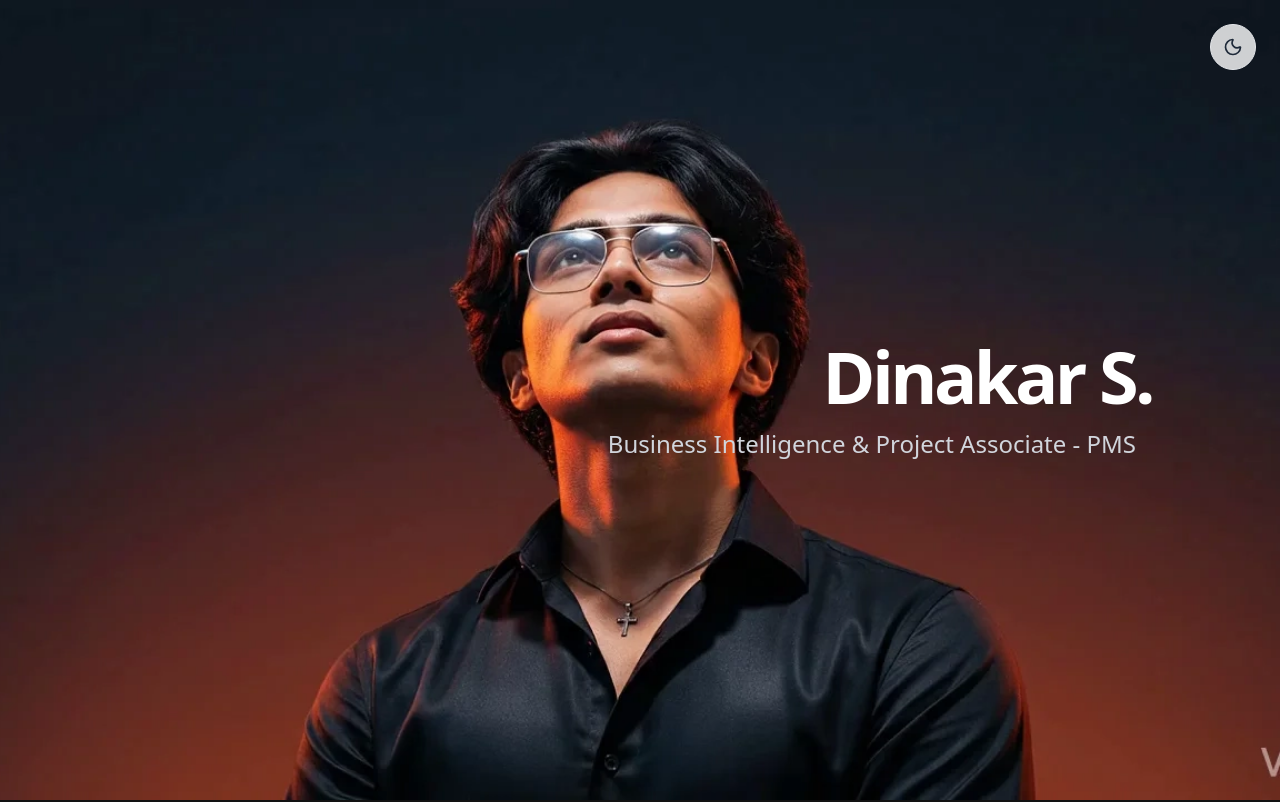
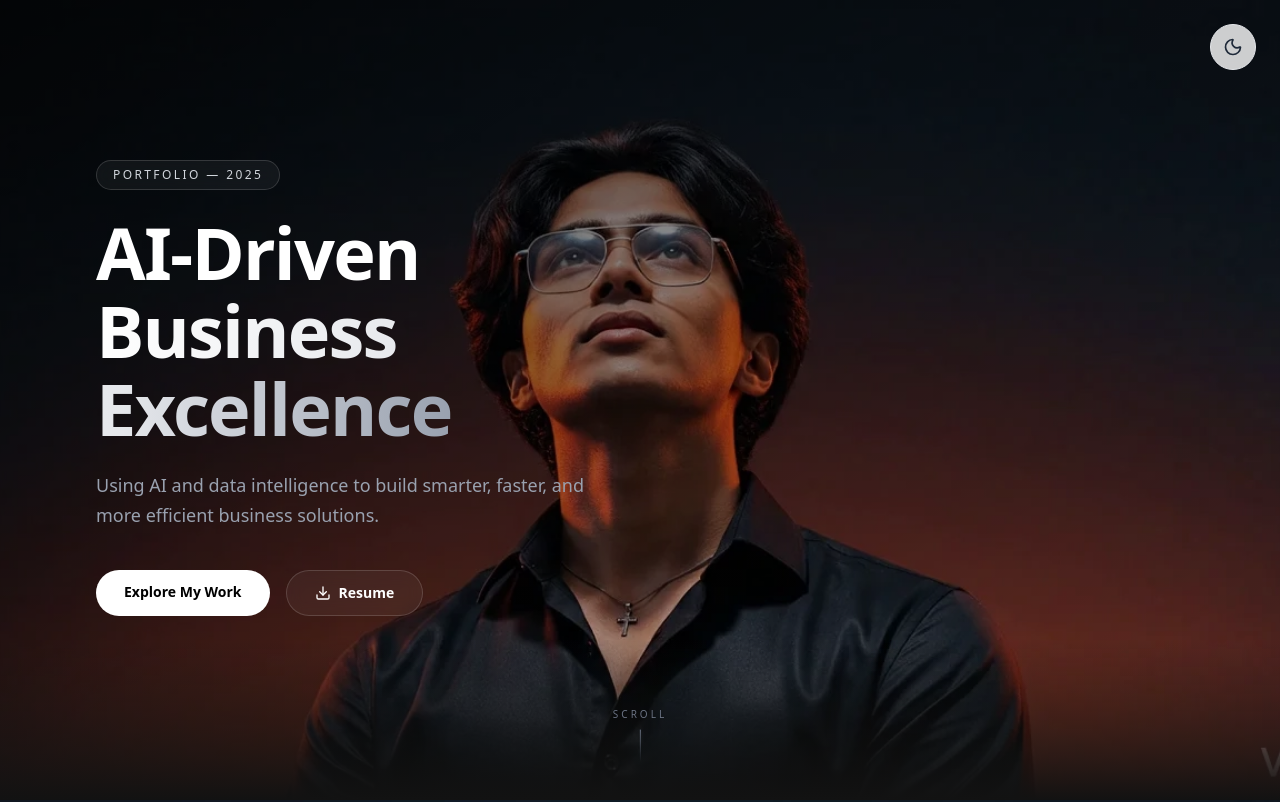
Before and after one commit to dinakardinu26/dinakar-portfolio, a Next.js app: page / in a window 1280 px wide. Shown: the top 802 px of the page. Built offline with nearby package versions, Linux system fonts and the light colour scheme.

Commit message:
feat: Add premium hero section with gaze-directed typography and CTA buttons

```diff
--- a/app/page.tsx
+++ b/app/page.tsx
@@ -1,3 +1,4 @@
+import Hero from "@/components/Hero";
 import ScrollyCanvas from "@/components/ScrollyCanvas";
 import Overlay from "@/components/Overlay";
 import Highlights from "@/components/Highlights";
@@ -11,11 +12,14 @@ import Contact from "@/components/Contact";
 export default function Home() {
   return (
     <main className="bg-[#121212] min-h-[100dvh] no-scrollbar font-sans selection:bg-purple-500/30">
+      <Hero />
       <ScrollyCanvas>
         <Overlay />
       </ScrollyCanvas>
       <Highlights />
-      <About />
+      <div id="about">
+        <About />
+      </div>
       <ExpertiseSkills />
       <Experience />
       <Education />
--- /dev/null
+++ b/components/Hero.tsx
@@ -0,0 +1,102 @@
+"use client";
+
+import { motion } from "framer-motion";
+import { Download } from "lucide-react";
+
+export default function Hero() {
+  return (
+    <section className="relative h-[100dvh] w-full overflow-hidden bg-[#121212]">
+      {/* Hero Image — first frame of the sequence */}
+      <div className="absolute inset-0">
+        <img
+          src="/sequence/frame_000_delay-0.066s.webp"
+          alt="Dinakar S — Portrait"
+          className="h-full w-full object-cover object-top"
+          loading="eager"
+          fetchPriority="high"
+        />
+        {/* Cinematic overlay gradient — darkens the top-left for text readability */}
+        <div className="absolute inset-0 bg-gradient-to-br from-black/80 via-black/40 to-transparent" />
+        {/* Bottom fade for seamless transition into the scrolly section */}
+        <div className="absolute inset-x-0 bottom-0 h-40 bg-gradient-to-t from-[#121212] to-transparent" />
+      </div>
+
+      {/* Text Block — positioned in the top-left where the subject is looking */}
+      <div className="relative z-10 flex h-full flex-col justify-start px-8 pt-28 md:px-24 md:pt-36 lg:pt-40">
+
+        {/* Eyebrow Tag */}
+        <motion.span
+          initial={{ opacity: 0, y: 20 }}
+          animate={{ opacity: 1, y: 0 }}
+          transition={{ duration: 0.6, delay: 0.2 }}
+          className="mb-6 inline-block w-fit rounded-full border border-white/15 bg-white/5 px-4 py-1.5 text-xs font-medium uppercase tracking-[0.2em] text-gray-300 backdrop-blur-sm"
+        >
+          Portfolio — 2025
+        </motion.span>
+
+        {/* Primary Heading */}
+        <motion.h1
+          initial={{ opacity: 0, y: 30 }}
+          animate={{ opacity: 1, y: 0 }}
+          transition={{ duration: 0.7, delay: 0.4 }}
+          className="max-w-2xl text-4xl font-bold leading-[1.08] tracking-tight text-white sm:text-5xl md:text-6xl lg:text-7xl"
+        >
+          AI-Driven<br />
+          <span className="bg-gradient-to-r from-white via-gray-200 to-gray-400 bg-clip-text text-transparent">
+            Business Excellence
+          </span>
+        </motion.h1>
+
+        {/* Subtext */}
+        <motion.p
+          initial={{ opacity: 0, y: 20 }}
+          animate={{ opacity: 1, y: 0 }}
+          transition={{ duration: 0.6, delay: 0.7 }}
+          className="mt-6 max-w-lg text-base font-light leading-relaxed text-gray-400 md:text-lg"
+        >
+          Using AI and data intelligence to build smarter, faster, and more efficient business solutions.
+        </motion.p>
+
+        {/* CTA Buttons */}
+        <motion.div
+          initial={{ opacity: 0, y: 20 }}
+          animate={{ opacity: 1, y: 0 }}
+          transition={{ duration: 0.6, delay: 1.0 }}
+          className="mt-10 flex flex-wrap gap-4"
+        >
+          <a
+            href="#about"
+            className="rounded-full bg-white px-7 py-3 text-sm font-semibold text-black transition-transform hover:scale-105 active:scale-95"
+          >
+            Explore My Work
+          </a>
+          <a
+            href="/Dinakar_S_Resume.pdf"
+            download="Dinakar_S_Resume.pdf"
+            className="inline-flex items-center gap-2 rounded-full border border-white/15 bg-white/5 px-7 py-3 text-sm font-semibold text-white backdrop-blur-sm transition-all hover:bg-white/10"
+          >
+            <Download size={16} />
+            Resume
+          </a>
+        </motion.div>
+      </div>
+
+      {/* Scroll Indicator */}
+      <motion.div
+        initial={{ opacity: 0 }}
+        animate={{ opacity: 1 }}
+        transition={{ delay: 1.5, duration: 1 }}
+        className="absolute bottom-10 left-1/2 z-10 -translate-x-1/2"
+      >
+        <motion.div
+          animate={{ y: [0, 8, 0] }}
+          transition={{ duration: 1.8, repeat: Infinity, ease: "easeInOut" }}
+          className="flex flex-col items-center gap-2"
+        >
+          <span className="text-[10px] uppercase tracking-[0.3em] text-gray-500">Scroll</span>
+          <div className="h-8 w-[1px] bg-gradient-to-b from-gray-500 to-transparent" />
+        </motion.div>
+      </motion.div>
+    </section>
+  );
+}
```
